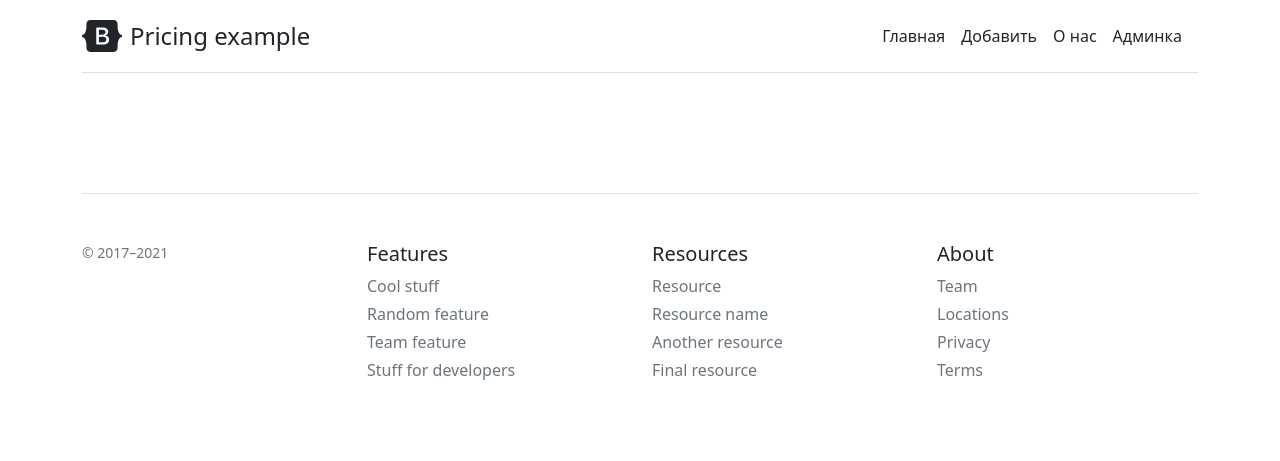
After one commit to covaliandrei/gs1palletlabel, a Django app: template gs1palletlabel/main/templates/main/base.html in a window 1280 px wide. The commit adds this page. Shown: the top 461 px of the page. Run offline with Django 4.2, Linux system fonts and the light colour scheme; the template is opened without the code that fills it, so the values that code supplies are empty; parts of the project's set-up code (start-up, migrations or seed data) failed here and were passed over.

Commit message:
multiple

```diff
--- a/gs1palletlabel/main/admin.py
+++ b/gs1palletlabel/main/admin.py
@@ -1,6 +1,8 @@
 from django.contrib import admin
-from .models import Suppliers, Destinations
+from .models import Suppliers, Destinations, Products, Labels
 
 
 admin.site.register(Suppliers)
 admin.site.register(Destinations)
+admin.site.register(Products)
+admin.site.register(Labels)
--- /dev/null
+++ b/gs1palletlabel/main/templates/main/base.html
@@ -0,0 +1,90 @@
+<!doctype html>
+<html lang="en">
+<head>
+    <meta charset="UTF-8">
+    <meta name="viewport"
+          content="width=device-width, user-scalable=no, initial-scale=1.0, maximum-scale=1.0, minimum-scale=1.0">
+    <meta http-equiv="X-UA-Compatible" content="ie=edge">
+    <link rel="stylesheet" href="https://cdn.jsdelivr.net/npm/bootstrap@5.1.3/dist/css/bootstrap.min.css">
+    <title>{% block title %}{% endblock %}</title>
+</head>
+
+<body>
+
+<svg xmlns="http://www.w3.org/2000/svg" style="display: none;">
+  <symbol id="check" viewBox="0 0 16 16">
+    <title>Check</title>
+    <path d="M13.854 3.646a.5.5 0 0 1 0 .708l-7 7a.5.5 0 0 1-.708 0l-3.5-3.5a.5.5 0 1 1 .708-.708L6.5 10.293l6.646-6.647a.5.5 0 0 1 .708 0z"></path>
+  </symbol>
+</svg>
+
+<div class="container py-3">
+  <header>
+    <div class="d-flex flex-column flex-md-row align-items-center pb-3 mb-4 border-bottom">
+      <a href="/" class="d-flex align-items-center text-dark text-decoration-none">
+        <svg xmlns="http://www.w3.org/2000/svg" width="40" height="32" class="me-2" viewBox="0 0 118 94" role="img"><title>Bootstrap</title><path fill-rule="evenodd" clip-rule="evenodd" d="M24.509 0c-6.733 0-11.715 5.893-11.492 12.284.214 6.14-.064 14.092-2.066 20.577C8.943 39.365 5.547 43.485 0 44.014v5.972c5.547.529 8.943 4.649 10.951 11.153 2.002 6.485 2.28 14.437 2.066 20.577C12.794 88.106 17.776 94 24.51 94H93.5c6.733 0 11.714-5.893 11.491-12.284-.214-6.14.064-14.092 2.066-20.577 2.009-6.504 5.396-10.624 10.943-11.153v-5.972c-5.547-.529-8.934-4.649-10.943-11.153-2.002-6.484-2.28-14.437-2.066-20.577C105.214 5.894 100.233 0 93.5 0H24.508zM80 57.863C80 66.663 73.436 72 62.543 72H44a2 2 0 01-2-2V24a2 2 0 012-2h18.437c9.083 0 15.044 4.92 15.044 12.474 0 5.302-4.01 10.049-9.119 10.88v.277C75.317 46.394 80 51.21 80 57.863zM60.521 28.34H49.948v14.934h8.905c6.884 0 10.68-2.772 10.68-7.727 0-4.643-3.264-7.207-9.012-7.207zM49.948 49.2v16.458H60.91c7.167 0 10.964-2.876 10.964-8.281 0-5.406-3.903-8.178-11.425-8.178H49.948z" fill="currentColor"></path></svg>
+        <span class="fs-4">Pricing example</span>
+      </a>
+
+      <nav class="d-inline-flex mt-2 mt-md-0 ms-md-auto">
+        <a class="me-3 py-2 text-dark text-decoration-none" href="{% url 'home' %}">Главная</a>
+        <a class="me-3 py-2 text-dark text-decoration-none" href="{% url 'create' %}">Добавить</a>
+        <a class="me-3 py-2 text-dark text-decoration-none" href="{% url 'about' %}">О нас</a>
+        <a class="me-3 py-2 text-dark text-decoration-none" href="/admin">Админка</a>
+      </nav>
+    </div>
+
+    <div class="pricing-header p-3 pb-md-4 mx-auto text-center">
+      <h1 class="display-4 fw-normal">{% block contenttitle %}{% endblock %}</h1>
+
+    </div>
+  </header>
+
+  <main>
+    <container>
+      <p class="fs-5 text-muted">{% block content %}{% endblock %}</p>
+    </container>
+  </main>
+
+  <footer class="pt-4 my-md-5 pt-md-5 border-top">
+    <div class="row">
+      <div class="col-12 col-md">
+        <small class="d-block mb-3 text-muted">© 2017–2021</small>
+      </div>
+      <div class="col-6 col-md">
+        <h5>Features</h5>
+        <ul class="list-unstyled text-small">
+          <li class="mb-1"><a class="link-secondary text-decoration-none" href="#">Cool stuff</a></li>
+          <li class="mb-1"><a class="link-secondary text-decoration-none" href="#">Random feature</a></li>
+          <li class="mb-1"><a class="link-secondary text-decoration-none" href="#">Team feature</a></li>
+          <li class="mb-1"><a class="link-secondary text-decoration-none" href="#">Stuff for developers</a></li>
+        </ul>
+      </div>
+      <div class="col-6 col-md">
+        <h5>Resources</h5>
+        <ul class="list-unstyled text-small">
+          <li class="mb-1"><a class="link-secondary text-decoration-none" href="#">Resource</a></li>
+          <li class="mb-1"><a class="link-secondary text-decoration-none" href="#">Resource name</a></li>
+          <li class="mb-1"><a class="link-secondary text-decoration-none" href="#">Another resource</a></li>
+          <li class="mb-1"><a class="link-secondary text-decoration-none" href="#">Final resource</a></li>
+        </ul>
+      </div>
+      <div class="col-6 col-md">
+        <h5>About</h5>
+        <ul class="list-unstyled text-small">
+          <li class="mb-1"><a class="link-secondary text-decoration-none" href="#">Team</a></li>
+          <li class="mb-1"><a class="link-secondary text-decoration-none" href="#">Locations</a></li>
+          <li class="mb-1"><a class="link-secondary text-decoration-none" href="#">Privacy</a></li>
+          <li class="mb-1"><a class="link-secondary text-decoration-none" href="#">Terms</a></li>
+        </ul>
+      </div>
+    </div>
+  </footer>
+</div>
+
+
+
+
+
+</body>
+</html>
```
Also changed, not shown: gs1palletlabel/main/forms.py (added, +27 -0 lines), gs1palletlabel/main/models.py (+34 -2 lines), gs1palletlabel/main/templates/main/index.html (+25 -13 lines), gs1palletlabel/main/views.py (+25 -4 lines), gs1palletlabel/main/migrations/0004_labels_products.py (added), gs1palletlabel/main/templates/main/about.html (added), gs1palletlabel/main/templates/main/create.html (added).
